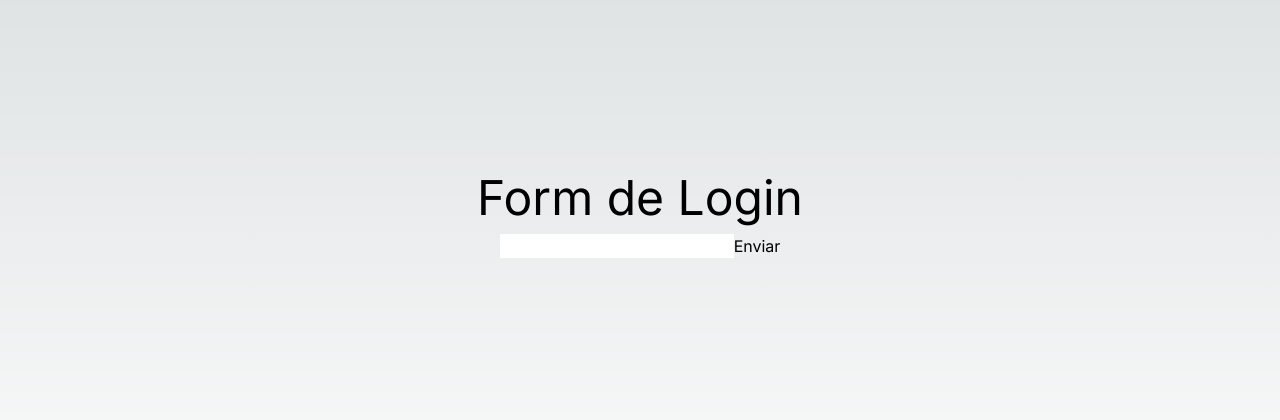
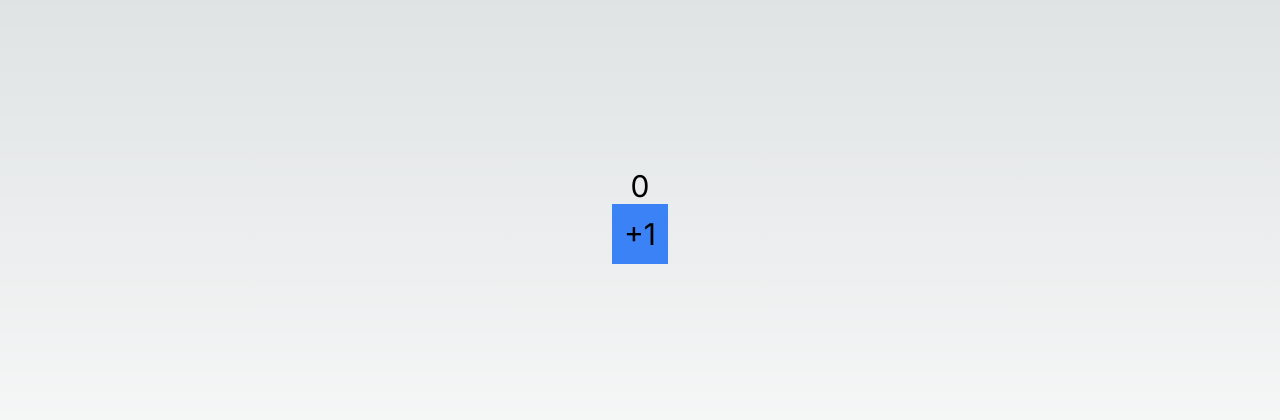
Before and after one commit to luks-reiis/primeiros-passos-react, a Next.js app: page / in a window 1280 px wide. Shown: the part 184-604 px from the top of the page. Built offline with nearby package versions, Linux system fonts and the light colour scheme.

Commit message:
Aprendendo a usar states

```diff
--- a/src/app/page.tsx
+++ b/src/app/page.tsx
@@ -1,22 +1,18 @@
 "use client"
 
-import { FormEvent } from "react";
-import { CustomButton } from "./components/CustomButton";
+import { useState } from "react";
 
 function Page(){
+  const [count, setCount] = useState(0);
 
-  const handleFormSubmit = (event: FormEvent) => {
-    event.preventDefault();
-    alert("Opa, enviando...");
+  const handleClickButton = () => {
+    setCount(count + 1);
   }
 
   return (
-    <div className="w-screen h-screen flex flex-col justify-center items-center">
-      <h1 className="text-5xl mb-3">Form de Login</h1>
-      <form onSubmit={handleFormSubmit}>
-        <input className="text-black" type="text" />
-        <input type="submit" value="Enviar" />
-      </form>
+    <div className="w-screen h-screen flex flex-col justify-center items-center text-3xl">
+      <p>{count}</p>
+      <button className="bg-blue-500 p-3" onClick={handleClickButton}>+1</button>
     </div>
     );
 }
```
